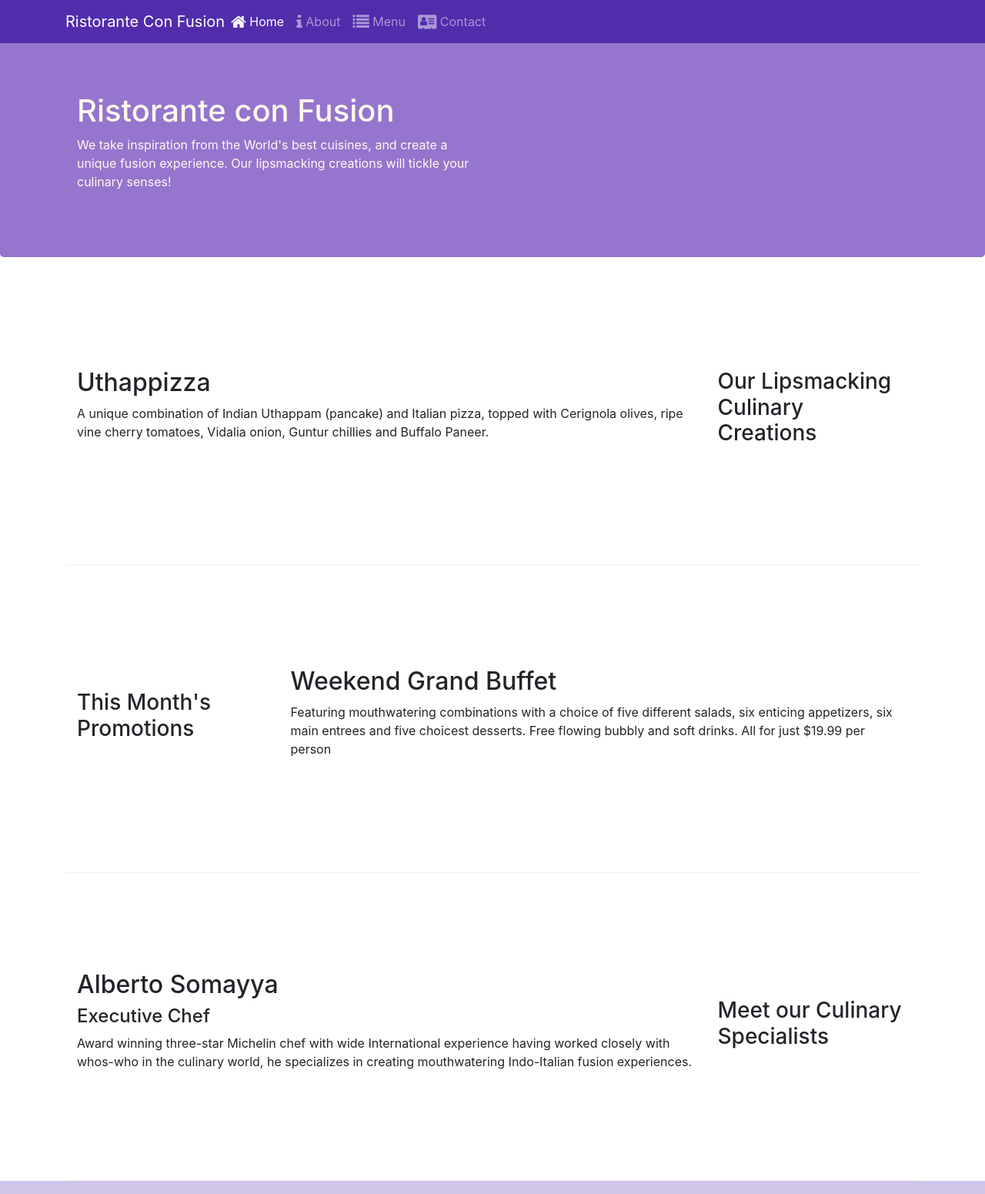
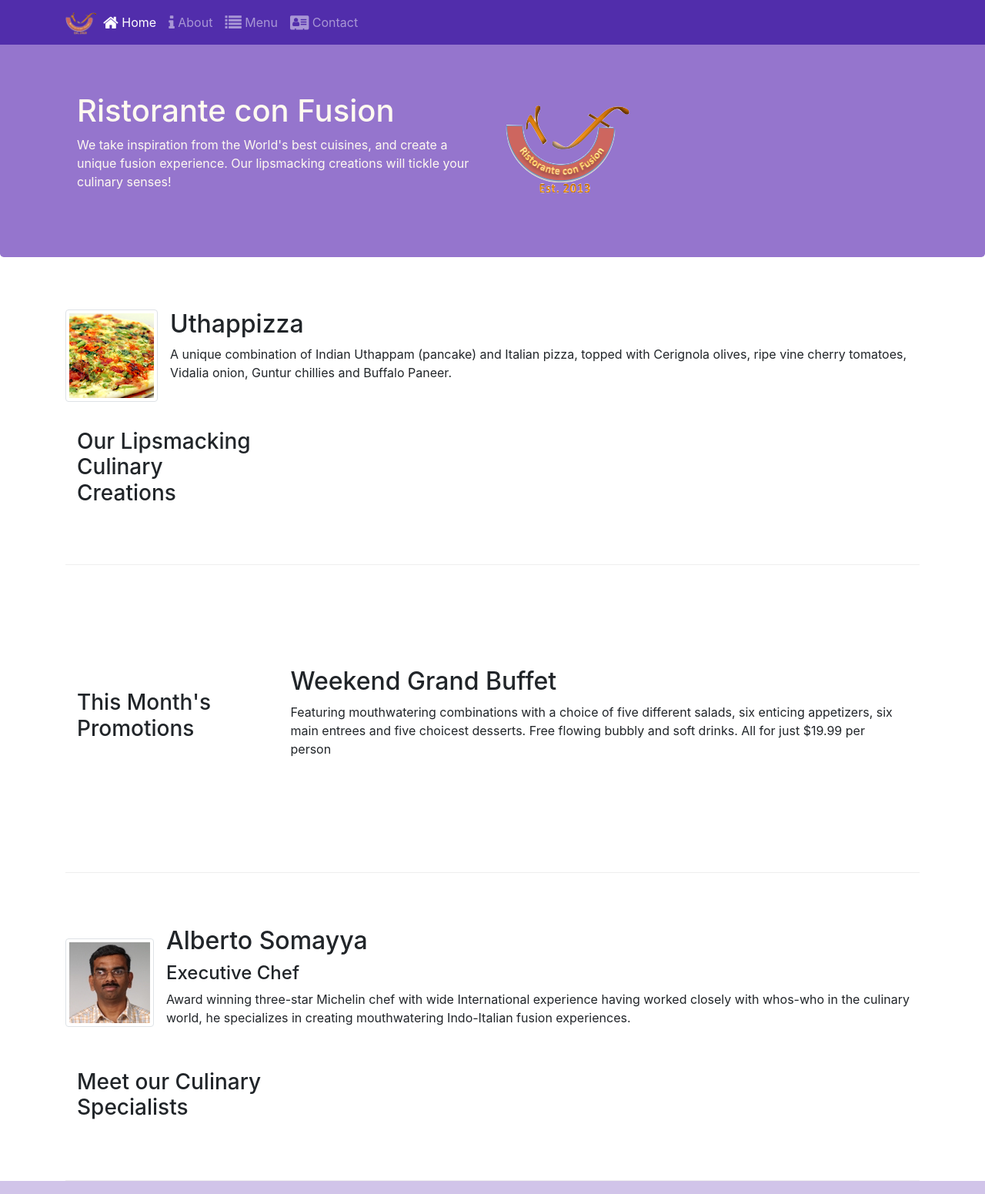
Before and after one commit to aadityaguptaa/coursera-bootstrap, a website: page index.html in a window 1280 px wide. Shown: the top 1551 px of the page at 77% size. Drawn offline with nearby package versions, Linux system fonts and the light colour scheme.

Commit message:
adding media

```diff
--- a/index.html
+++ b/index.html
@@ -18,8 +18,7 @@
             <button class="navbar-toggler" type="button" data-toggle="collapse" data-target="#Navbar">
                 <span class="navbar-toggler-icon"></span>
             </button>
-            <a href="#" class="navbar-brand mr-auto">Ristorante Con Fusion</a>
-            <div class="collapse navbar-collapse" id="Navbar">
+            <a class="navbar-brand mr-auto" href="#"><img src="img/logo.png" height="30" width="41"></a>            <div class="collapse navbar-collapse" id="Navbar">
                 <ul class="navbar-nav mr-auto">
                     <li class="nav-item active"><a class="nav-link" href="#"><span class="fa fa-home fa-lg"></span> Home</a></li>
                     <li class="nav-item"><a class="nav-link" href="./aboutus.html"><span class="fa fa-info fa-lg"></span> About</a></li>
@@ -38,7 +37,8 @@
                     <p>We take inspiration from the World's best cuisines, and create a unique fusion experience. Our
                         lipsmacking creations will tickle your culinary senses!</p>
                 </div>
-                <div class="col-12 col-sm">
+                <div class="col-12 col-sm align-self-center">
+                    <img src="img/logo.png" class="img-fluid">
                 </div>
             </div>
         </div>
@@ -49,10 +49,16 @@
             <div class="col-12 col-sm-4 order-sm-last col-md-3">
                 <h3>Our Lipsmacking Culinary Creations</h3>
             </div>
-            <div class="col col-sm order-sm-first col-md">
-                <h2>Uthappizza</h2>
-                <p>A unique combination of Indian Uthappam (pancake) and Italian pizza, topped with Cerignola olives,
-                    ripe vine cherry tomatoes, Vidalia onion, Guntur chillies and Buffalo Paneer.</p>
+            <div class="media">
+                <img class="d-flex mr-3 img-thumbnail align-self-center"
+                        src="img/uthappizza.png" alt="Uthappizza">
+                <div class="media-body">
+                    <h2 class="mt-0">Uthappizza</h2>
+                    <p class="d-none d-sm-block">A unique combination of Indian Uthappam (pancake) and
+                        Italian pizza, topped with Cerignola olives, ripe vine
+                        cherry tomatoes, Vidalia onion, Guntur chillies and
+                        Buffalo Paneer.</p>
+                </div>
             </div>
         </div>
 
@@ -73,12 +79,18 @@
             <div class="col-12 col-sm-4 order-sm-last col-md-3">
                 <h3>Meet our Culinary Specialists</h3>
             </div>
-            <div class="col col-sm order-sm-first col-md">
-                <h2>Alberto Somayya</h2>
-                <h4>Executive Chef</h4>
-                <p>Award winning three-star Michelin chef with wide International experience having worked closely with
-                    whos-who in the culinary world, he specializes in creating mouthwatering Indo-Italian fusion
-                    experiences. </p>
+            <div class="media">
+                <img class="d-flex mr-3 img-thumbnail align-self-center"
+                        src="img/alberto.png" alt="Alberto Somayya">
+                <div class="media-body">
+                    <h2 class="mt-0">Alberto Somayya</h2>
+                    <h4>Executive Chef</h4>
+                    <p class="d-none d-sm-block">Award winning three-star Michelin chef with wide
+                        International experience having worked closely with
+                        whos-who in the culinary world, he specializes in
+                        creating mouthwatering Indo-Italian fusion experiences.
+                        </p>
+                </div>
             </div>
         </div>
     </div>
```
Also changed, not shown: aboutus.html (+1 -2 lines), contactus.html (+1 -2 lines), img/alberto.png (added), img/buffet.png (added), img/logo.png (added), img/uthappizza.png (added), 1 other file.
